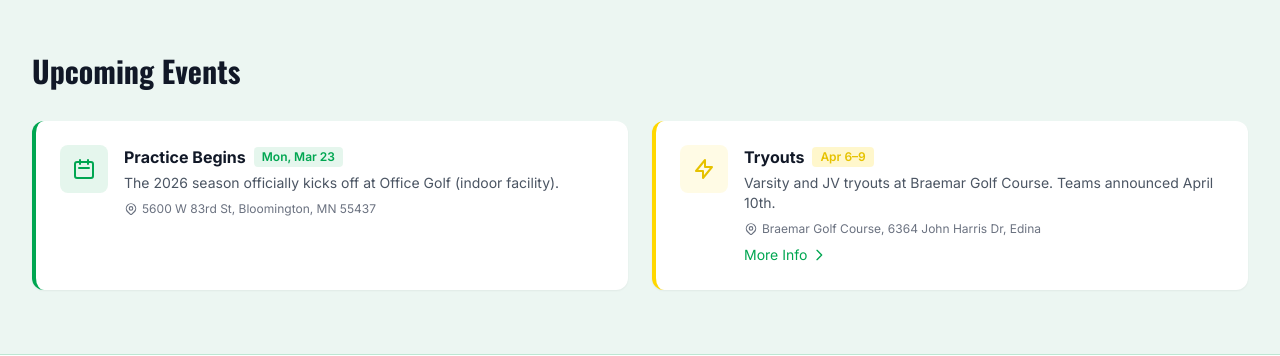
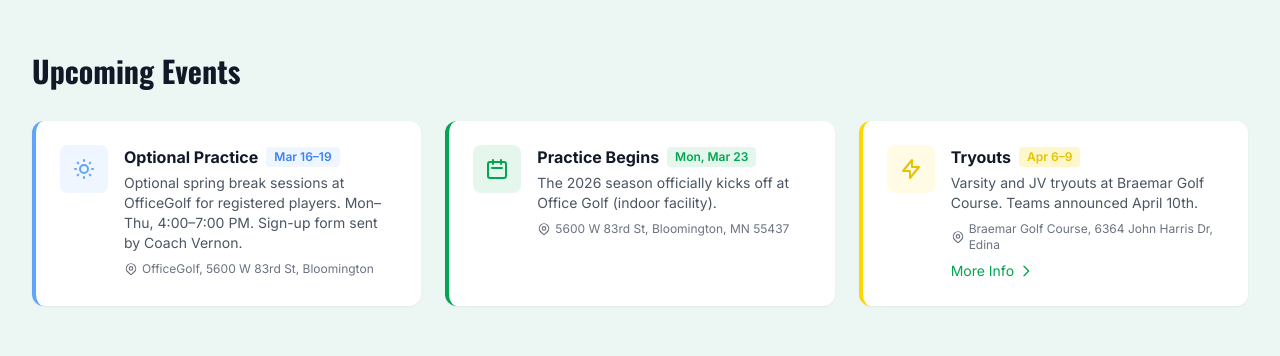
Before and after one commit to rlarson12/edina-golf-website, a React (Vite) app: page / in a window 1280 px wide. Shown: the part 1760-2116 px from the top of the page. Built offline with nearby package versions, Linux system fonts and the light colour scheme.

Commit message:
Add optional spring break practice card to home, fix TeamInfo chronological order

```diff
--- a/src/pages/Home.jsx
+++ b/src/pages/Home.jsx
@@ -398,7 +398,34 @@ function Home() {
         <div className="max-w-7xl mx-auto px-4 sm:px-6 lg:px-8">
           <h2 className="text-2xl md:text-3xl font-bold text-gray-900 mb-8" style={{ fontFamily: "'Oswald', sans-serif" }}>Upcoming Events</h2>
 
-          <div className="grid md:grid-cols-2 gap-6">
+          <div className="grid md:grid-cols-3 gap-6">
+            {/* Optional Spring Break Practice */}
+            <div className="bg-white rounded-xl p-5 md:p-6 shadow-sm border-l-4 border-blue-400">
+              <div className="flex items-start gap-4">
+                <div className="flex-shrink-0 w-12 h-12 bg-blue-50 rounded-lg flex items-center justify-center">
+                  <svg className="w-6 h-6 text-blue-400" fill="none" stroke="currentColor" viewBox="0 0 24 24">
+                    <path strokeLinecap="round" strokeLinejoin="round" strokeWidth={2} d="M12 3v1m0 16v1m9-9h-1M4 12H3m15.364 6.364l-.707-.707M6.343 6.343l-.707-.707m12.728 0l-.707.707M6.343 17.657l-.707.707M16 12a4 4 0 11-8 0 4 4 0 018 0z" />
+                  </svg>
+                </div>
+                <div className="flex-grow">
+                  <div className="flex flex-wrap items-center gap-2 mb-1">
+                    <h3 className="font-bold text-gray-900">Optional Practice</h3>
+                    <span className="text-xs font-semibold text-blue-500 bg-blue-50 px-2 py-0.5 rounded">Mar 16–19</span>
+                  </div>
+                  <p className="text-sm text-gray-600">
+                    Optional spring break sessions at OfficeGolf for registered players. Mon–Thu, 4:00–7:00 PM. Sign-up form sent by Coach Vernon.
+                  </p>
+                  <div className="flex items-center gap-1 text-xs text-gray-500 mt-2">
+                    <svg className="w-3.5 h-3.5 flex-shrink-0" fill="none" stroke="currentColor" viewBox="0 0 24 24">
+                      <path strokeLinecap="round" strokeLinejoin="round" strokeWidth={2} d="M17.657 16.657L13.414 20.9a1.998 1.998 0 01-2.827 0l-4.244-4.243a8 8 0 1111.314 0z" />
+                      <path strokeLinecap="round" strokeLinejoin="round" strokeWidth={2} d="M15 11a3 3 0 11-6 0 3 3 0 016 0z" />
+                    </svg>
+                    OfficeGolf, 5600 W 83rd St, Bloomington
+                  </div>
+                </div>
+              </div>
+            </div>
+
             {/* Practice Start */}
             <div className="bg-white rounded-xl p-5 md:p-6 shadow-sm border-l-4 border-edina-green">
               <div className="flex items-start gap-4">
--- a/src/pages/TeamInfo.jsx
+++ b/src/pages/TeamInfo.jsx
@@ -53,6 +53,27 @@ function TeamInfo() {
               </div>
             </div>
 
+            {/* Optional Spring Break Practice */}
+            <div className="flex flex-col sm:flex-row sm:items-start gap-2 sm:gap-4 p-4 bg-blue-50 border border-blue-200 rounded-lg">
+              <div className="flex-shrink-0">
+                <span className="inline-flex items-center justify-center w-10 h-10 bg-blue-400 text-white rounded-full">
+                  <svg className="w-5 h-5" fill="none" stroke="currentColor" viewBox="0 0 24 24">
+                    <path strokeLinecap="round" strokeLinejoin="round" strokeWidth={2} d="M8 7V3m8 4V3m-9 8h10M5 21h14a2 2 0 002-2V7a2 2 0 00-2-2H5a2 2 0 00-2 2v12a2 2 0 002 2z" />
+                  </svg>
+                </span>
+              </div>
+              <div>
+                <h3 className="font-semibold text-gray-900">Optional Spring Break Practice — March 16–19</h3>
+                <p className="text-gray-600 mt-1">No official practice during spring break week, but optional sessions are available at OfficeGolf for fully registered players with an up-to-date physical.</p>
+                <ul className="mt-2 space-y-1 text-sm text-gray-600">
+                  <li>📅 Monday–Thursday, March 16–19</li>
+                  <li>🕓 Tee time blocks available 4:00–7:00 PM</li>
+                  <li>📍 OfficeGolf — 5600 W 83rd St, Bloomington</li>
+                </ul>
+                <p className="text-sm text-gray-500 mt-2 italic">Sign-up form sent separately by Coach Vernon. Open to registered players only.</p>
+              </div>
+            </div>
+
             {/* Practice Start */}
             <div className="flex flex-col sm:flex-row sm:items-start gap-2 sm:gap-4 p-4 bg-gray-50 rounded-lg">
               <div className="flex-shrink-0">
@@ -78,27 +99,6 @@ function TeamInfo() {
                   </svg>
                   Get Directions
                 </a>
-              </div>
-            </div>
-
-            {/* Optional Spring Break Practice */}
-            <div className="flex flex-col sm:flex-row sm:items-start gap-2 sm:gap-4 p-4 bg-blue-50 border border-blue-200 rounded-lg">
-              <div className="flex-shrink-0">
-                <span className="inline-flex items-center justify-center w-10 h-10 bg-blue-400 text-white rounded-full">
-                  <svg className="w-5 h-5" fill="none" stroke="currentColor" viewBox="0 0 24 24">
-                    <path strokeLinecap="round" strokeLinejoin="round" strokeWidth={2} d="M8 7V3m8 4V3m-9 8h10M5 21h14a2 2 0 002-2V7a2 2 0 00-2-2H5a2 2 0 00-2 2v12a2 2 0 002 2z" />
-                  </svg>
-                </span>
-              </div>
-              <div>
-                <h3 className="font-semibold text-gray-900">Optional Spring Break Practice — March 16–19</h3>
-                <p className="text-gray-600 mt-1">No official practice during spring break week, but optional sessions are available at OfficeGolf for fully registered players with an up-to-date physical.</p>
-                <ul className="mt-2 space-y-1 text-sm text-gray-600">
-                  <li>📅 Monday–Thursday, March 16–19</li>
-                  <li>🕓 Tee time blocks available 4:00–7:00 PM</li>
-                  <li>📍 OfficeGolf — 5600 W 83rd St, Bloomington</li>
-                </ul>
-                <p className="text-sm text-gray-500 mt-2 italic">Sign-up form sent separately by Coach Vernon. Open to registered players only.</p>
               </div>
             </div>
 
```
